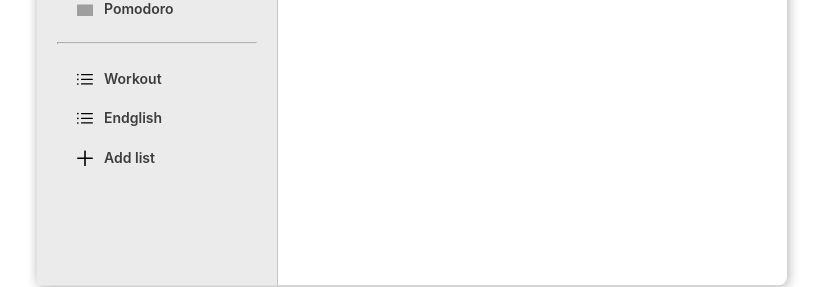
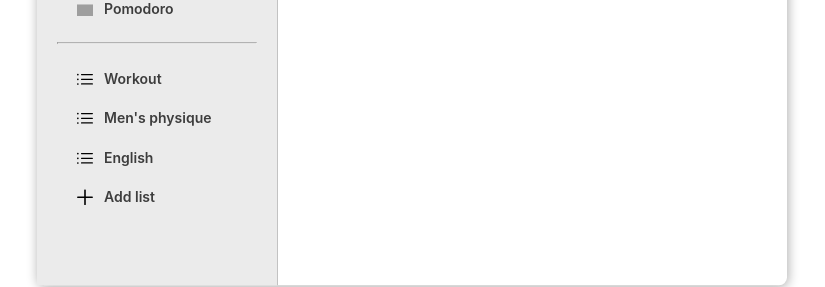
Before and after one commit to SoVa-web/Planer_OnTime, a React (Create React App) app in the folder frontend/: page / in a window 1280 px wide. Shown: the part 332-619 px from the top of the page, without its empty margins (228-1053 px from the left). Built offline with nearby package versions, Linux system fonts and the light colour scheme; grey boxes are pictures that could not be loaded.

Commit message:
add possibility to remove lists and add db.json file

```diff
--- a/frontend/src/App.js
+++ b/frontend/src/App.js
@@ -1,6 +1,7 @@
 import React from 'react';
 import List from './components/List';
 import AddList from './components/AddList';
+import Db from './assets/db.json';
 
 const categ = [
   { id: 1, name: 'Сьогодні', active: false },
@@ -11,19 +12,35 @@ const categ = [
   { id: 6, name: 'Pomodoro', active: false },
 ];
 
-const lists = [
+// eslint-disable-next-line no-unused-vars
+const lists1 = [
   { id: 8, name: 'Workout' },
   { id: 9, name: 'Endglish' },
 ];
 
 function App() {
+  const [lists, setLists] = React.useState(Db.lists);
+
+  const isRemovable = true;
+
+  function onSaveList(obj) {
+    const newLists = [...lists, obj];
+    console.log(newLists);
+    setLists(newLists);
+  }
+
+  function onRemove(item) {
+    const newLists = lists.filter((ll) => ll.id !== item.id);
+    console.log(newLists);
+    setLists(newLists);
+  }
   return (
     <div className="planner">
       <div className="planner__sidebar">
         <List items={categ} />
         <hr />
-        <List items={lists} />
-        <AddList />
+        <List items={lists} isRemovable={isRemovable} onRemove={onRemove} />
+        <AddList onSave={onSaveList} />
       </div>
       <div className="planner__content"> </div>
     </div>
--- /dev/null
+++ b/frontend/src/assets/db.json
@@ -0,0 +1,16 @@
+{
+    "lists": [
+        {
+            "id": 11,
+            "name": "Workout"
+        },
+        {
+            "id": 12,
+            "name": "Men's physique"
+        },
+        {
+            "id": 13,
+            "name": "English"
+        }
+    ]
+}
--- a/frontend/src/components/AddList/index.js
+++ b/frontend/src/components/AddList/index.js
@@ -4,14 +4,21 @@ import List from '../List';
 import './AddList.scss';
 import CancelSvg from '../../assets/cancel.svg';
 
-const addList = [{ id: 7, name: 'Add list' }];
+const defaultName = [{ id: 7, name: 'Add list' }];
 
-export default function AddList() {
+export default function AddList({ onSave }) {
   const [isVisible, setVisibility] = React.useState(false);
+  const [inputValue, setInputValue] = React.useState('');
+
+  function saveList() {
+    if (inputValue) onSave({ id: Math.random(), name: inputValue });
+    setVisibility(false);
+    setInputValue('');
+  }
 
   return (
     <div>
-      <List items={addList} onClick={() => setVisibility(!isVisible)} />
+      <List items={defaultName} onClick={() => setVisibility(!isVisible)} />
       {isVisible && (
         <div className="add-list__form">
           <img
@@ -20,8 +27,14 @@ export default function AddList() {
             onClick={() => setVisibility(false)}
             className="add-list-close-btn"
           />
-          <input type="text" placeholder="List Name" className="input-place" />
-          <button type="button" className="button">
+          <input
+            value={inputValue}
+            onChange={(ev) => setInputValue(ev.target.value)}
+            type="text"
+            placeholder="List Name"
+            className="input-place"
+          />
+          <button type="button" onClick={saveList} className="button">
             Save
           </button>
         </div>
--- a/frontend/src/components/List/List.scss
+++ b/frontend/src/components/List/List.scss
@@ -2,16 +2,26 @@
     li {
         display: flex;
         align-items: center;
-        padding: 8px 20px;
+        padding: 8px 5px 8px 20px;
         cursor: pointer;
         font-size: 17px;
         font-weight: 600;
         color: #3d3d3d;
 
-    &.active {
-      background: white;
-      box-shadow: 0px 3px 10px rgba(0, 0, 0, 0.04);
-    }
+        &:hover {
+          background:rgb(243, 243, 243);
+          .remove-list {
+            opacity: 0.5;
+          }
+          .remove-list:hover {
+            opacity: 0.8;
+          }
+
+        }
+        &.active {
+          background: white;
+          box-shadow: 0px 3px 10px rgba(0, 0, 0, 0.04);
+        }
 
     i {
       width: 14px;
@@ -22,5 +32,15 @@
     i img {
       width: 16px;
     }
+
+    span {
+      flex: 1;
+    }
   }
 }
+
+.remove-list {
+  opacity: 0;
+  width: 14px;
+  height: 14px;
+}
--- a/frontend/src/components/List/index.js
+++ b/frontend/src/components/List/index.js
@@ -10,8 +10,9 @@ import HomeSvg from '../../assets/home.svg';
 import CalendarSvg from '../../assets/calendar.svg';
 import TomatoSvg from '../../assets/tomato.svg';
 import PlusSvg from '../../assets/plus.svg';
+import RemoveSVg from '../../assets/delete.svg';
 
-export default function List({ items, onClick }) {
+export default function List({ items, onClick, isRemovable, onRemove }) {
   function icons(item) {
     if (item.id === 1) return <img src={SunSvg} alt="icon" />;
     else if (item.id === 2) return <img src={WeekSvg} alt="icon" />;
@@ -23,12 +24,29 @@ export default function List({ items, onClick }) {
 
     return <img src={ListSvg} alt="icon" />;
   }
+
+  function removeConf(item) {
+    // eslint-disable-next-line no-alert
+    if (window.confirm(`Do you really want to delete list ${item.name}?`))
+      onRemove(item);
+  }
+
   return (
     <ul onClick={onClick} className="list">
       {items.map((item) => (
         <li key={item.id} className={classNames({ active: item.active })}>
           <i>{icons(item)}</i>
           <span>{item.name}</span>
+          {isRemovable && (
+            <i>
+              <img
+                src={RemoveSVg}
+                onClick={() => removeConf(item)}
+                alt="remove"
+                className="remove-list"
+              />
+            </i>
+          )}
         </li>
       ))}
     </ul>
```
Also changed, not shown: frontend/src/assets/delete.svg (added).
